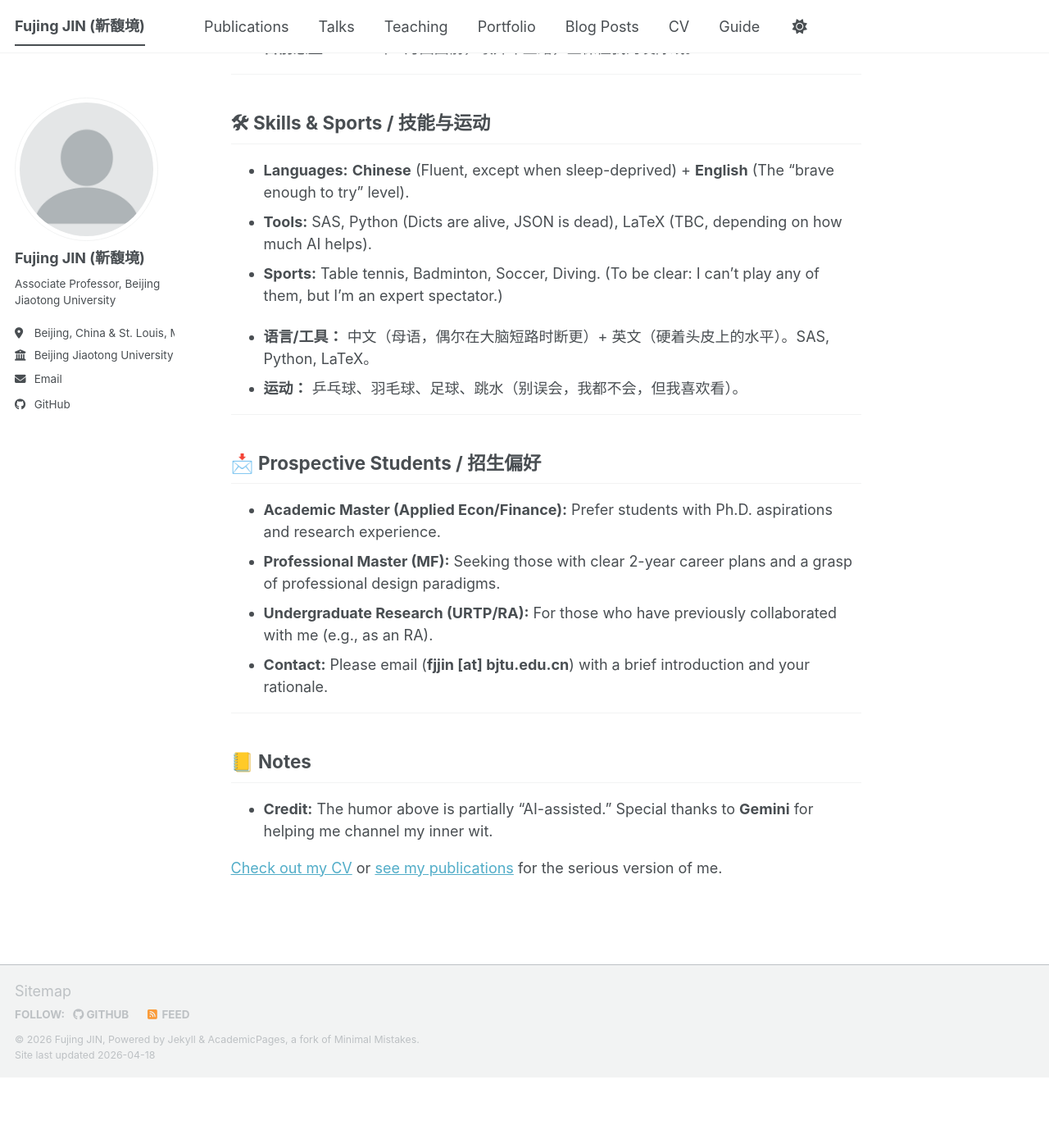
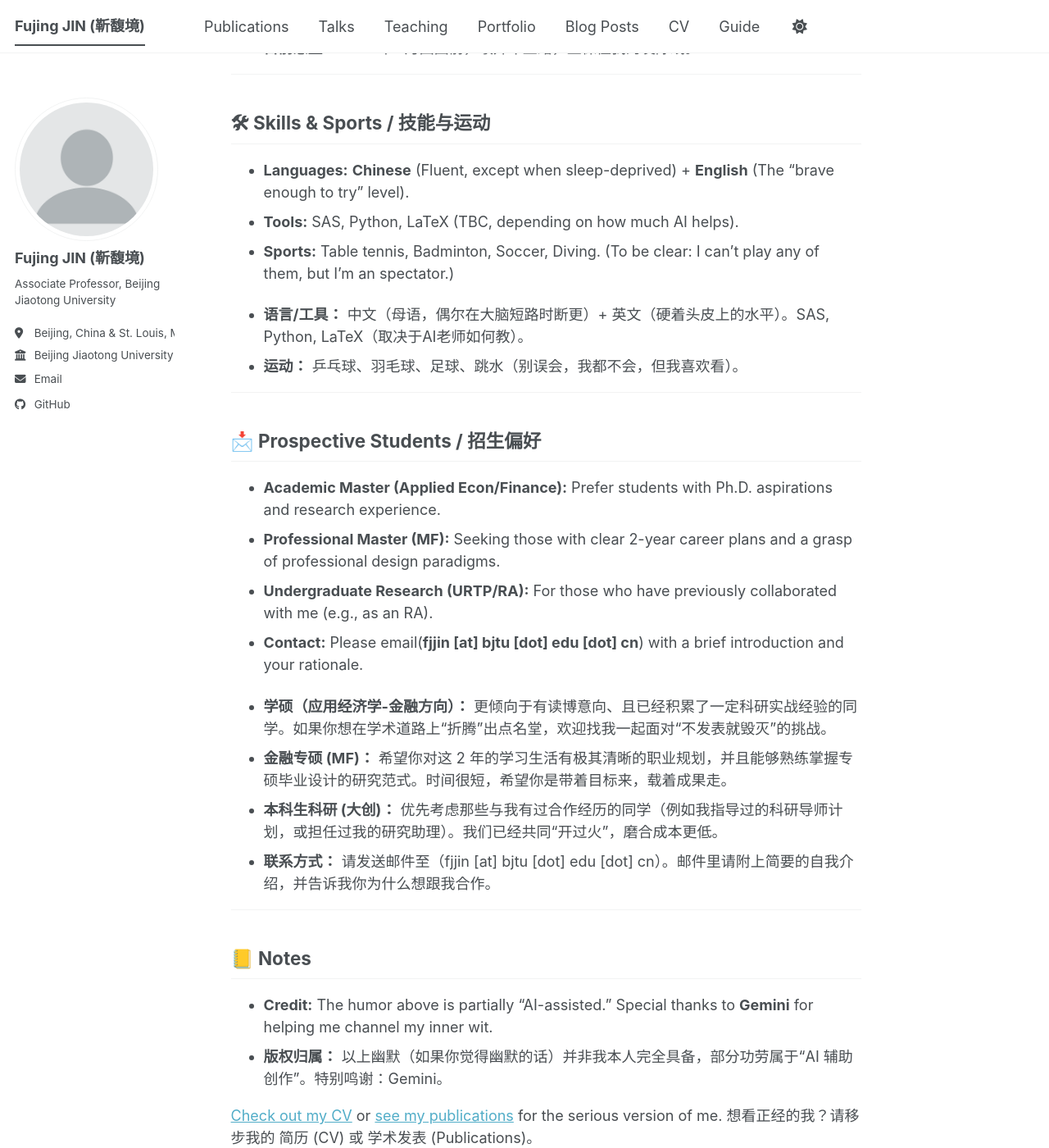
Before and after one commit to Fujing-JIN/Fujing-JIN.github.io, a Jekyll site: the page built from _pages/about.md, in a window 1280 px wide and 1400 px high, scrolled down 2438 px. Shown: the whole window at 82% size. Built offline with Jekyll 4.4.1, drawn with Linux system fonts in a browser that asks for light colours; a script bundle is joined from its source files by our own code; library files that are not in the unit come from our copies; before the commit the page ends 3752 px from its top, so only the background shows below that; some of the changed text lies outside the part shown.

Commit message:
Update about.md

```diff
--- a/_pages/about.md
+++ b/_pages/about.md
@@ -56,10 +56,10 @@ I am a firm believer of staying active through change. Born in **Hegang**, Heilo
 ## 🛠 Skills & Sports / 技能与运动
 
 * **Languages:** **Chinese** (Fluent, except when sleep-deprived) + **English** (The "brave enough to try" level).
-* **Tools:** SAS, Python (Dicts are alive, JSON is dead), LaTeX (TBC, depending on how much AI helps).
-* **Sports:** Table tennis, Badminton, Soccer, Diving. (To be clear: I can't play any of them, but I’m an expert spectator.)
+* **Tools:** SAS, Python, LaTeX (TBC, depending on how much AI helps).
+* **Sports:** Table tennis, Badminton, Soccer, Diving. (To be clear: I can't play any of them, but I’m an spectator.)
 
-* **语言/工具：** 中文（母语，偶尔在大脑短路时断更）+ 英文（硬着头皮上的水平）。SAS, Python, LaTeX。
+* **语言/工具：** 中文（母语，偶尔在大脑短路时断更）+ 英文（硬着头皮上的水平）。SAS, Python, LaTeX（取决于AI老师如何教）。
 * **运动：** 乒乓球、羽毛球、足球、跳水（别误会，我都不会，但我喜欢看）。
 
 ---
@@ -69,11 +69,18 @@ I am a firm believer of staying active through change. Born in **Hegang**, Heilo
 * **Academic Master (Applied Econ/Finance):** Prefer students with Ph.D. aspirations and research experience.
 * **Professional Master (MF):** Seeking those with clear 2-year career plans and a grasp of professional design paradigms.
 * **Undergraduate Research (URTP/RA):** For those who have previously collaborated with me (e.g., as an RA).
-* **Contact:** Please email (**fjjin [at] bjtu.edu.cn**) with a brief introduction and your rationale.
+* **Contact:** Please email(**fjjin [at] bjtu [dot] edu [dot] cn**) with a brief introduction and your rationale.
+
+* **学硕（应用经济学-金融方向）：** 更倾向于有读博意向、且已经积累了一定科研实战经验的同学。如果你想在学术道路上“折腾”出点名堂，欢迎找我一起面对“不发表就毁灭”的挑战。
+* **金融专硕 (MF)：** 希望你对这 2 年的学习生活有极其清晰的职业规划，并且能够熟练掌握专硕毕业设计的研究范式。时间很短，希望你是带着目标来，载着成果走。
+* **本科生科研 (大创)：** 优先考虑那些与我有过合作经历的同学（例如我指导过的科研导师计划，或担任过我的研究助理）。我们已经共同“开过火”，磨合成本更低。
+* **联系方式：** 请发送邮件至（fjjin [at] bjtu [dot] edu [dot] cn）。邮件里请附上简要的自我介绍，并告诉我你为什么想跟我合作。
 
 ---
 
 ## 📒 Notes
 * **Credit:** The humor above is partially "AI-assisted." Special thanks to **Gemini** for helping me channel my inner wit.
+* **版权归属：** 以上幽默（如果你觉得幽默的话）并非我本人完全具备，部分功劳属于“AI 辅助创作”。特别鸣谢：Gemini。
 
 [Check out my CV](/cv/) or [see my publications](/publications/) for the serious version of me.
+想看正经的我？请移步我的 简历 (CV) 或 学术发表 (Publications)。
```
Also changed, not shown: other parts of _pages/about.md (+1 -1 lines).
